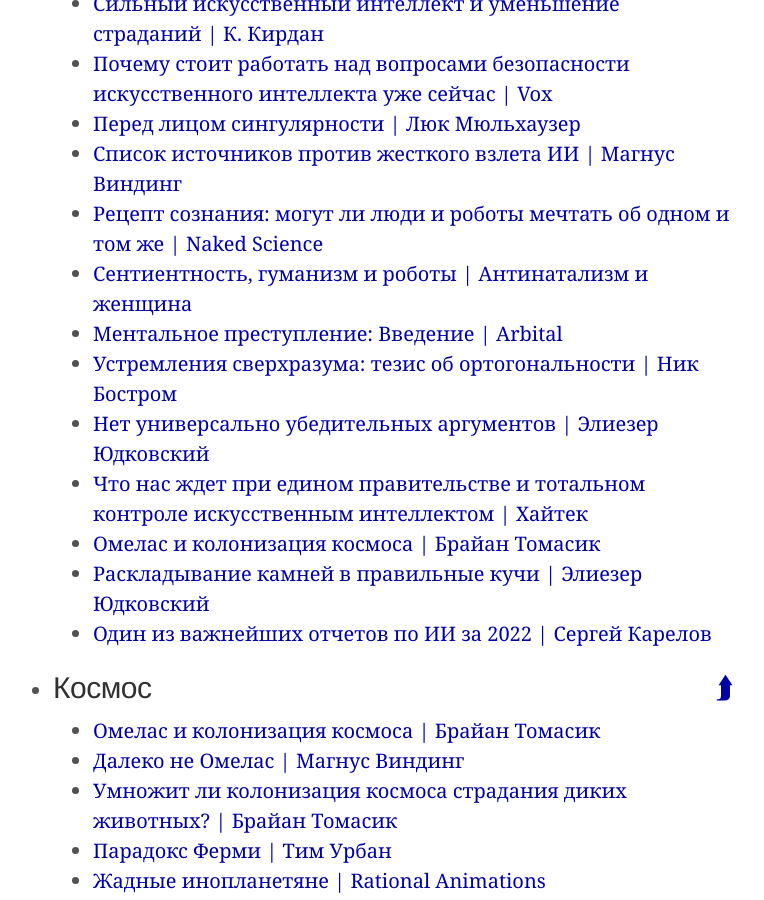
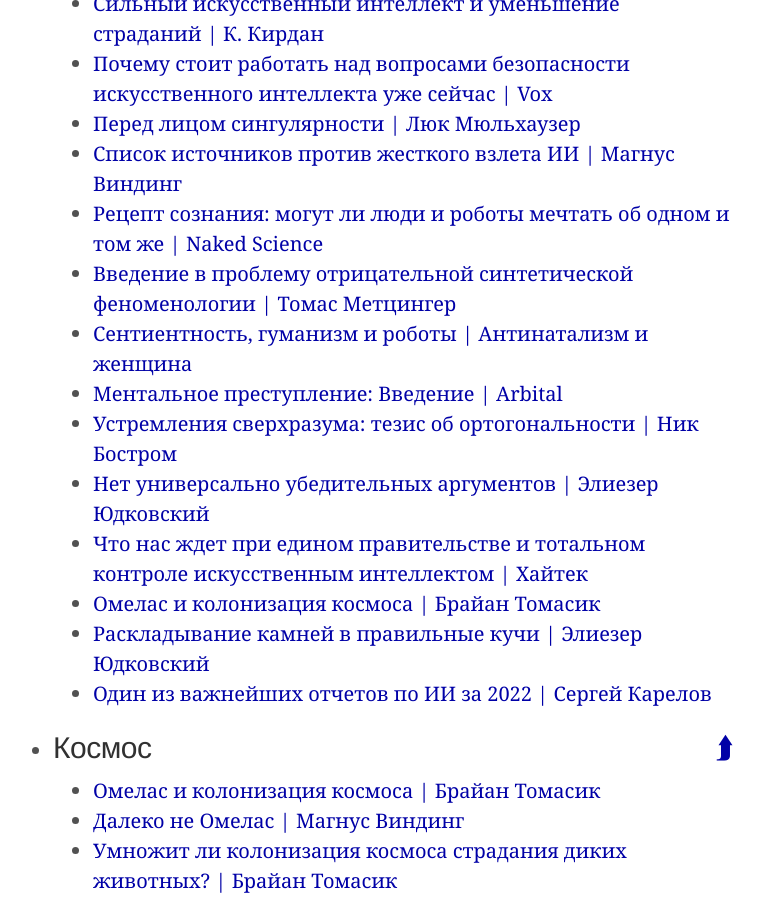
Before and after one commit to ReducingSuffering/reducingsuffering.github.io, a Jekyll site: the page built from index.md, in a window 1280 px wide and 900 px high, scrolled down 16852 px. Shown: the whole window, without its empty margins (267-1031 px from the left). Built offline with Jekyll 4.4.1, drawn with Linux system fonts in a browser that asks for light colours.

Commit message:
Update technology.html

```diff
--- a/_lists/technology.html
+++ b/_lists/technology.html
@@ -39,6 +39,7 @@
   - 453 # Перед лицом Сингулярности — Люк Мюльхаузер
   - 610 # Список источников против жесткого взлета ИИ — Магнус Виндинг
   - 456 # Рецепт сознания: могут ли люди и роботы мечтать об одном и том же — Naked Science
+  - 643 # Введение в проблему отрицательной синтетической феноменологии — Томас Метцингер
   - 370 # Сентиентность, гуманизм и роботы — Антинатализм и женщина
   - 608 # Ментальное преступление: Введение — Arbital
   - 338 # Устремления сверхразума: тезис об ортогональности — Ник Бостром
```
